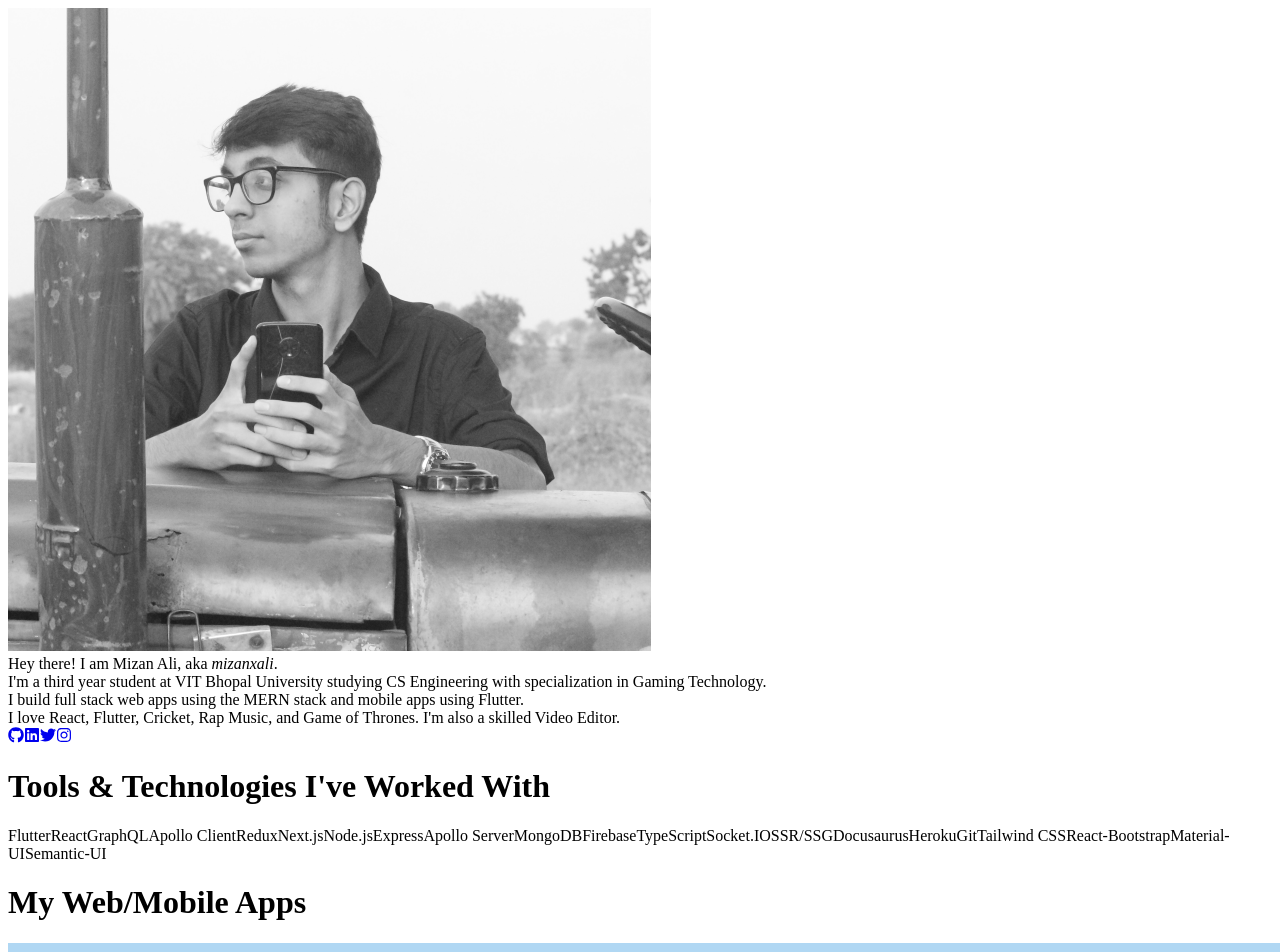
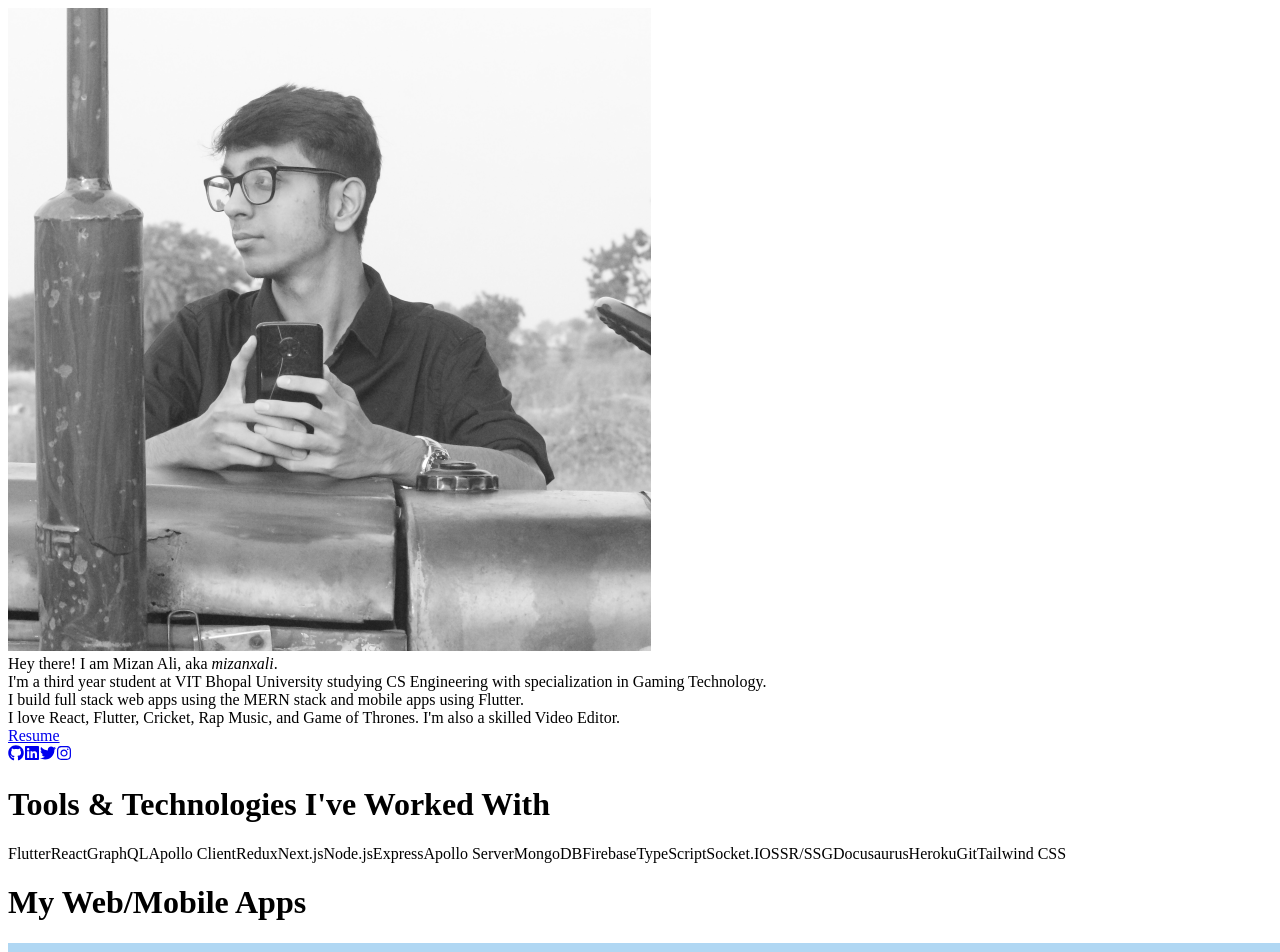
Before and after one commit to mizanxali/mizanxali.github.io, a Next.js app: page / in a window 1280 px wide. Shown: the top 952 px of the page. Built offline with nearby package versions, Linux system fonts and the light colour scheme.

Commit message:
Add resume

```diff
--- a/data.js
+++ b/data.js
@@ -1,5 +1,5 @@
 export const tech = [
-    'Flutter', 'React', 'GraphQL', 'Apollo Client', 'Redux', 'Next.js', 'Node.js', 'Express', 'Apollo Server', 'MongoDB', 'Firebase', 'TypeScript', 'Socket.IO', 'SSR/SSG', 'Docusaurus', 'Heroku', 'Git', 'Tailwind CSS', 'React-Bootstrap', 'Material-UI', 'Semantic-UI'
+    'Flutter', 'React', 'GraphQL', 'Apollo Client', 'Redux', 'Next.js', 'Node.js', 'Express', 'Apollo Server', 'MongoDB', 'Firebase', 'TypeScript', 'Socket.IO', 'SSR/SSG', 'Docusaurus', 'Heroku', 'Git', 'Tailwind CSS'
 ]
 
 export const projects = [
@@ -8,7 +8,7 @@ export const projects = [
         title: 'Raven',
         description: 'Raven is an Android app that allows you to do more with less. Chat with friends, lend and borrow money from those you trust, find places to visit and share cab rides with friends, all in one app.',
         imgSrc: '/raven.png',
-        repoURL: 'https://github.com/elecTRON-Fellowship/raven-frontendhttps://github.com/elecTRON-Fellowship/raven-frontend',
+        repoURL: 'https://github.com/elecTRON-Fellowship/raven-frontend',
         liveURL: 'https://drive.google.com/file/d/1EGUI2HfoNEjTll-CEhQP3XuA7qckfkT_/view',
         devpostURL: 'https://devpost.com/software/fwallet',
         techStack: ['Flutter', 'Firebase']
@@ -70,7 +70,7 @@ export const projects = [
     {
         type: 'Personal Project',
         title: 'GK Quiz App',
-        description: "A Simple GK Quiz Web App of 10 random general knowledge questions, dyanimcally fetched from Open Trivia DB. Made with React JS, using Typescript.",
+        description: "A Simple GK Quiz Web App of 10 random general knowledge questions, dynamically fetched from Open Trivia DB. Made with React JS, using Typescript.",
         imgSrc: '/gk-quiz-app.png',
         repoURL: 'https://github.com/mizanxali/GK-quiz-app',
         liveURL: 'https://mizanxali.github.io/GK-quiz-app',
--- a/pages/index.js
+++ b/pages/index.js
@@ -8,8 +8,8 @@ export default function Home() {
     <div>
       <Head>
         <title>mizanxali | Portfolio</title>
-        <meta name="description" content="Portfolio website built using Next.js and Tailwind CSS." />
-        <link rel="icon" href="/favicon.ico" />
+        <meta name='description' content='Portfolio website built using Next.js and Tailwind CSS.' />
+        <link rel='icon' href='/favicon.ico' />
       </Head>
 
       {/* Intro */}
@@ -18,6 +18,9 @@ export default function Home() {
         <div className='mt-5 md:mt-0 flex-auto text-center px-5'>
           <div className='text-4xl text-gray-100'>Hey there! I am Mizan Ali, aka <em>mizanxali</em>.</div>
           <div className='text-2xl mt-2 text-gray-400'>I'm a third year student at VIT Bhopal University studying CS Engineering with specialization in Gaming Technology.<br />I build full stack web apps using the MERN stack and mobile apps using Flutter.<br />I love React, Flutter, Cricket, Rap Music, and Game of Thrones. I'm also a skilled Video Editor.</div>
+          <div>
+            <a href='https://drive.google.com/file/d/1ZduwTp8SBzDnM_hUklnVChQ75t8ey3w0/view?usp=sharing' target='_blank' rel='noopener noreferrer'><div className='inline-block text-base my-3 border-gray-100 border-2 hover:bg-gray-300 text-gray-100 hover:text-gray-800 cursor-pointer py-2 px-6 rounded'>Resume</div></a>
+          </div>
           <div>
             <a href='https://github.com/mizanxali' target='_blank' rel='noopener noreferrer'><FaGithub className='my-3 mx-3 text-3xl text-gray-100 inline' /></a>
             <a href='https://linkedin.com/in/mizanxali' target='_blank' rel='noopener noreferrer'><FaLinkedin className='my-3 mx-3 text-3xl text-gray-100 inline' /></a>
```
